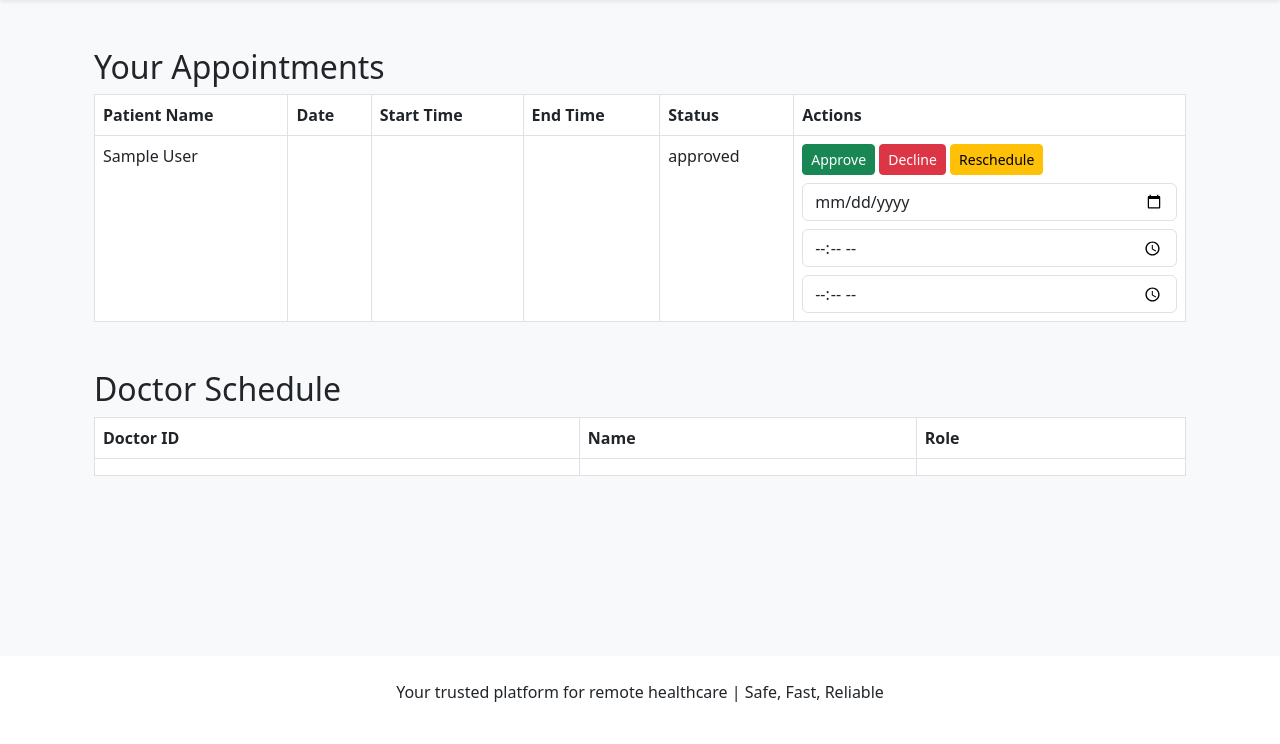
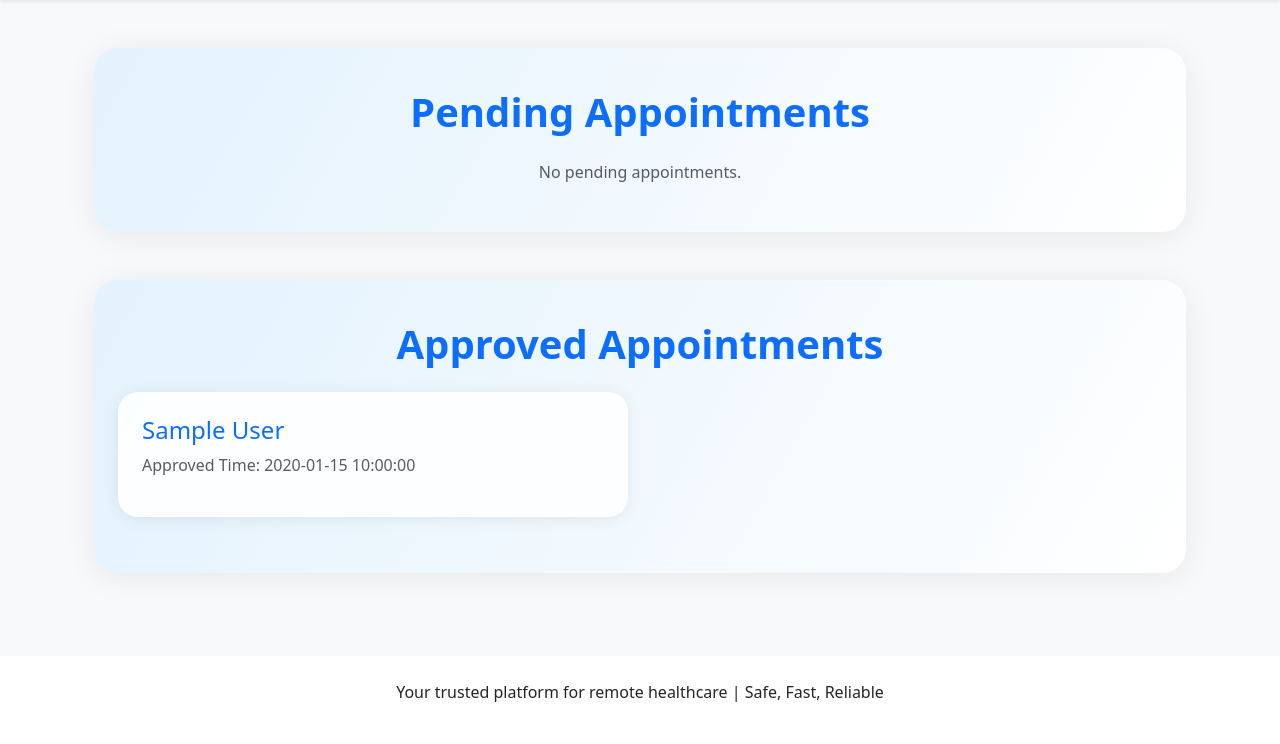
Before and after one commit to monkey-d-siyam/MediConnect, a Flask app: page /appointment/doctor_schedule in a window 1280 px wide. Shown: the part 56-800 px from the top of the page. Run offline with Flask 2, Linux system fonts and the light colour scheme; the visitor is signed in with stand-in values (Sample User, id 1); tables that the repository leaves empty or names only in its code hold one stand-in row (values such as "Sample post"); lists and menus that the app fills with data are empty; some libraries are stand-ins or nearby versions.

Commit message:
Appointment System updated

```diff
--- a/appointment/routes.py
+++ b/appointment/routes.py
@@ -1,4 +1,5 @@
 from flask import render_template, request, redirect, url_for, flash, session, Blueprint
+from datetime import datetime, timedelta
 
 from .forms import SearchDoctorForm
 from extensions import mysql
@@ -23,42 +24,178 @@
         if form.validate_on_submit():
             query = f"%{form.search.data}%"
             cursor = mysql.connection.cursor(DictCursor)
+            try:
+                cursor.execute("""
+                    SELECT DISTINCT u.userid AS doctor_id, u.name, dp.specialization
+                    FROM user u
+                    JOIN doctor_profile dp ON u.userid = dp.doctor_id
+                    WHERE u.role = 'doctor' AND (u.name LIKE %s OR dp.specialization LIKE %s)
+                """, (query, query))
+                doctors = cursor.fetchall()
+            except Exception as e:
+                flash('An error occurred while searching for doctors.', 'danger')
+                print(e)
+
+        # Fetch the patient's appointments
+        cursor = mysql.connection.cursor(DictCursor)
+        try:
             cursor.execute("""
-                SELECT DISTINCT u.userid AS doctor_id, u.name, dp.specialization
-                FROM user u
-                JOIN doctor_profile dp ON u.userid = dp.doctor_id
-                WHERE u.role = 'doctor' AND (u.name LIKE %s OR dp.specialization LIKE %s)
-            """, (query, query))
-            doctors = cursor.fetchall()
+                SELECT a.appointment_id, a.appointment_date, a.status, u.name AS doctor_name
+                FROM appointments a
+                JOIN user u ON a.doctor_id = u.userid
+                WHERE a.patient_id = %s
+                ORDER BY a.appointment_date DESC
+            """, (session['id'],))
+            appointments = cursor.fetchall()
+        except Exception as e:
+            flash('An error occurred while fetching your appointments.', 'danger')
+            print(e)
 
-        if request.method == 'POST' and 'doctor_id' in request.form:
-            doctor_id = request.form['doctor_id']
+        return render_template('appointment/patient_appointment_booking.html', form=form, doctors=doctors, appointments=appointments)
+    return redirect(url_for('core.login'))
+
+@appointment.route('/doctor_schedule', methods=['GET', 'POST'])
+def doctor_own_schedule():
+    if 'loggedin' in session and session['role'] == 'doctor':
+        cursor = mysql.connection.cursor(DictCursor)
+
+        # Fetch pending appointments
+        cursor.execute("""
+            SELECT a.appointment_id, u.name AS patient_name, a.appointment_date, a.status
+            FROM appointments a
+            JOIN user u ON a.patient_id = u.userid
+            WHERE a.doctor_id = %s AND a.status = 'pending'
+        """, (session['id'],))
+        pending_appointments = cursor.fetchall()
+
+        # Fetch approved appointments
+        cursor.execute("""
+            SELECT a.appointment_id, u.name AS patient_name, a.appointment_date, a.status
+            FROM appointments a
+            JOIN user u ON a.patient_id = u.userid
+            WHERE a.doctor_id = %s AND a.status = 'approved'
+        """, (session['id'],))
+        approved_appointments = cursor.fetchall()
+
+        # Handle POST request for updating appointment status
+        if request.method == 'POST':
+            appointment_id = request.form['appointment_id']  # Get the specific appointment ID
+            new_status = request.form['status']
+            if new_status == 'rescheduled':
+                new_date = request.form['new_date']
+                new_time = request.form['new_time']
+                new_datetime = f"{new_date} {new_time}:00"
+                cursor.execute("""
+                    UPDATE appointments
+                    SET status = %s, appointment_date = %s
+                    WHERE appointment_id = %s
+                """, (new_status, new_datetime, appointment_id))
+            else:
+                cursor.execute("""
+                    UPDATE appointments
+                    SET status = %s
+                    WHERE appointment_id = %s
+                """, (new_status, appointment_id))
+            mysql.connection.commit()
+            flash('Appointment updated successfully!', 'success')
+            return redirect(url_for('appointment.doctor_own_schedule'))
+
+        return render_template('appointment/doctor_schedule.html', pending_appointments=pending_appointments, approved_appointments=approved_appointments)
+    return redirect(url_for('core.login'))
+
+@appointment.route('/doctor_schedule/<int:doctor_id>', methods=['GET', 'POST'])
+def doctor_schedule(doctor_id):
+    if 'loggedin' in session and session['role'] == 'patient':
+        cursor = mysql.connection.cursor(DictCursor)
+
+        # Fetch booked slots for the doctor
+        cursor.execute("""
+            SELECT TIME(appointment_date) AS time_slot
+            FROM appointments
+            WHERE doctor_id = %s AND DATE(appointment_date) = CURDATE()
+        """, (doctor_id,))
+        booked_slots = [slot['time_slot'].strftime("%H:%M") for slot in cursor.fetchall()]
+
+        # Generate available time slots (20-minute intervals)
+        start_time = datetime.strptime("09:00", "%H:%M")
+        end_time = datetime.strptime("17:00", "%H:%M")
+        time_slots = []
+        while start_time < end_time:
+            time_slots.append(start_time.strftime("%H:%M"))
+            start_time += timedelta(minutes=20)
+
+        # Remove already booked slots
+        available_slots = [slot for slot in time_slots if slot not in booked_slots]
+
+        if request.method == 'POST':
             appointment_date = request.form['appointment_date']
-            status = 'Pending'
+            appointment_time = request.form['appointment_time']
+            status = 'pending'
 
-            cursor = mysql.connection.cursor()
+            # Combine date and time into a single datetime object
+            appointment_datetime = f"{appointment_date} {appointment_time}:00"
+
             cursor.execute("""
                 INSERT INTO appointments (patient_id, doctor_id, appointment_date, status, created_at)
                 VALUES (%s, %s, %s, %s, NOW())
-            """, (session['id'], doctor_id, appointment_date, status))
+            """, (session['id'], doctor_id, appointment_datetime, status))
             mysql.connection.commit()
-            flash('Appointment booked successfully!', 'success')
+            flash('Appointment request sent successfully!', 'success')
             return redirect(url_for('appointment.patient_appointment_booking'))
 
-        return render_template('appointment/patient_appointment_booking.html', form=form, doctors=doctors)
+        return render_template('appointment/doctor_schedule.html', doctor_id=doctor_id, available_slots=available_slots, booked_slots=booked_slots)
     return redirect(url_for('core.login'))
 
-@appointment.route('/doctor_schedule', methods=['GET', 'POST'])
-def doctor_schedule():
-    if 'loggedin' in session and session['role'] == 'doctor':
+@appointment.route('/doctor_available_slot/<int:doctor_id>', methods=['GET', 'POST'])
+def doctor_available_slot(doctor_id):
+    if 'loggedin' in session and session['role'] == 'patient':
         cursor = mysql.connection.cursor(DictCursor)
+
+        # Fetch booked slots for the doctor
         cursor.execute("""
-            SELECT a.appointment_id, u.name AS patient_name, a.appointment_date, a.status
-            FROM appointments a
-            JOIN patient_profile p ON a.patient_id = p.patient_id
-            JOIN user u ON p.patient_id = u.userid
-            WHERE a.doctor_id = %s
-        """, (session['id'],))
-        appointments = cursor.fetchall()
-        return render_template('appointment/doctor_schedule.html', appointments=appointments)
+            SELECT TIME(appointment_date) AS time_slot
+            FROM appointments
+            WHERE doctor_id = %s AND DATE(appointment_date) = CURDATE()
+        """, (doctor_id,))
+        booked_slots = [slot['time_slot'].strftime("%H:%M") for slot in cursor.fetchall()]
+
+        # Generate available time slots (20-minute intervals)
+        start_time = datetime.strptime("09:00", "%H:%M")
+        end_time = datetime.strptime("17:00", "%H:%M")
+        time_slots = []
+        while start_time < end_time:
+            time_slots.append(start_time.strftime("%H:%M"))
+            start_time += timedelta(minutes=20)
+
+        # Remove already booked slots
+        available_slots = [slot for slot in time_slots if slot not in booked_slots]
+
+        if request.method == 'POST':
+            appointment_date = request.form['appointment_date']
+            appointment_time = request.form['appointment_time']
+            status = 'pending'
+
+            # Combine date and time into a single datetime object
+            appointment_datetime = f"{appointment_date} {appointment_time}:00"
+
+            # Check if the slot is already booked
+            cursor.execute("""
+                SELECT COUNT(*) AS count
+                FROM appointments
+                WHERE doctor_id = %s AND appointment_date = %s
+            """, (doctor_id, appointment_datetime))
+            result = cursor.fetchone()
+
+            if result['count'] == 0:  # Slot is not booked
+                cursor.execute("""
+                    INSERT INTO appointments (patient_id, doctor_id, appointment_date, status, created_at)
+                    VALUES (%s, %s, %s, %s, NOW())
+                """, (session['id'], doctor_id, appointment_datetime, status))
+                mysql.connection.commit()
+                flash('Appointment request sent successfully!', 'success')
+                return redirect(url_for('appointment.patient_appointment_booking'))
+            else:
+                flash('The selected time slot is already booked. Please choose another slot.', 'danger')
+
+        return render_template('appointment/doctor_available_slot.html', doctor_id=doctor_id, available_slots=available_slots)
     return redirect(url_for('core.login'))
--- a/appointment/templates/appointment/doctor_schedule.html
+++ b/appointment/templates/appointment/doctor_schedule.html
@@ -1,69 +1,71 @@
 {% extends "layout.html" %}
 
-{% block title %}Doctor Appointments{% endblock %}
+{% block title %}Doctor Schedule{% endblock %}
 
 {% block content %}
-<div class="container mt-5">
-    <h2>Your Appointments</h2>
-    {% if appointments %}
-    <table class="table table-bordered">
-        <thead>
-            <tr>
-                <th>Patient Name</th>
-                <th>Date</th>
-                <th>Start Time</th>
-                <th>End Time</th>
-                <th>Status</th>
-                <th>Actions</th>
-            </tr>
-        </thead>
-        <tbody>
-            {% for appointment in appointments %}
-            <tr>
-                <td>{{ appointment.patient_name }}</td>
-                <td>{{ appointment.date }}</td>
-                <td>{{ appointment.start_time }}</td>
-                <td>{{ appointment.end_time }}</td>
-                <td>{{ appointment.status }}</td>
-                <td>
+<style>
+    .schedule-bg {
+        background: linear-gradient(120deg, #e3f2fd 0%, #fff 100%);
+        border-radius: 1.5rem;
+        box-shadow: 0 4px 32px rgba(0, 0, 0, 0.07);
+        padding: 2.5rem 1.5rem 2rem 1.5rem;
+        margin-bottom: 3rem;
+    }
+    .appointment-card {
+        background: rgba(255, 255, 255, 0.85);
+        border-radius: 1.25rem;
+        box-shadow: 0 2px 16px rgba(0, 0, 0, 0.08);
+        backdrop-filter: blur(2px);
+        transition: transform 0.2s, box-shadow 0.2s;
+    }
+    .appointment-card:hover {
+        transform: translateY(-4px) scale(1.01);
+        box-shadow: 0 8px 32px rgba(79, 140, 255, 0.10);
+    }
+</style>
+
+<div class="container my-5">
+    <div class="schedule-bg">
+        <h1 class="text-center text-primary fw-bold mb-4">Pending Appointments</h1>
+        {% if pending_appointments %}
+        <div class="row">
+            {% for appointment in pending_appointments %}
+            <div class="col-md-6 mb-4">
+                <div class="appointment-card p-4">
+                    <h4 class="text-primary">{{ appointment.patient_name }}</h4>
+                    <p class="text-muted">Requested Time: {{ appointment.appointment_date }}</p>
                     <form method="POST">
-                        <input type="hidden" name="appointment_id" value="{{ appointment.id }}">
-                        <button name="action" value="approve" class="btn btn-success btn-sm">Approve</button>
-                        <button name="action" value="decline" class="btn btn-danger btn-sm">Decline</button>
-                        <button name="action" value="reschedule" class="btn btn-warning btn-sm">Reschedule</button>
-                        <input type="date" name="new_date" class="form-control mt-2">
-                        <input type="time" name="new_start_time" class="form-control mt-2">
-                        <input type="time" name="new_end_time" class="form-control mt-2">
+                        <input type="hidden" name="appointment_id" value="{{ appointment.appointment_id }}">
+                        <div class="d-flex justify-content-between">
+                            <button type="submit" name="status" value="approved" class="btn btn-gradient">Approve</button>
+                            <button type="submit" name="status" value="cancelled" class="btn btn-danger">Cancel</button>
+                        </div>
                     </form>
-                </td>
-            </tr>
+                </div>
+            </div>
             {% endfor %}
-        </tbody>
-    </table>
-    {% else %}
-    <p>No appointments found.</p>
-    {% endif %}
-</div>
+        </div>
+        {% else %}
+        <p class="text-center text-muted">No pending appointments.</p>
+        {% endif %}
+    </div>
 
-<div class="container mt-5">
-    <h2>Doctor Schedule</h2>
-    <table class="table table-bordered">
-        <thead>
-            <tr>
-                <th>Doctor ID</th>
-                <th>Name</th>
-                <th>Role</th>
-            </tr>
-        </thead>
-        <tbody>
-            {% for appointment in appointments %}
-            <tr>
-                <td>{{ appointment[0] }}</td>
-                <td>{{ appointment[1] }}</td>
-                <td>{{ appointment[2] }}</td>
-            </tr>
+    <div class="schedule-bg">
+        <h1 class="text-center text-primary fw-bold mb-4">Approved Appointments</h1>
+        {% if approved_appointments %}
+        <div class="row">
+            {% for appointment in approved_appointments %}
+            <div class="col-md-6 mb-4">
+                <div class="appointment-card p-4">
+                    <h4 class="text-primary">{{ appointment.patient_name }}</h4>
+                    <p class="text-muted">Approved Time: {{ appointment.appointment_date }}</p>
+                </div>
+            </div>
             {% endfor %}
-        </tbody>
-    </table>
+        </div>
+        {% else %}
+        <p class="text-center text-muted">No approved appointments.</p>
+        {% endif %}
+    </div>
 </div>
 {% endblock %}
--- a/templates/layout.html
+++ b/templates/layout.html
@@ -59,7 +59,7 @@
                                 </li>
                             {% elif session['role'] == 'doctor' %}
                                 <li class="nav-item">
-                                    <a class="nav-link" href="{{ url_for('appointment.doctor_schedule') }}">Appointments</a>
+                                    <a class="nav-link" href="{{ url_for('appointment.doctor_own_schedule') }}">Appointments</a>
                                 </li>
                                 <li class="nav-item">
                                     <a class="nav-link" href="{{ url_for('core.doctor_dashboard') }}">Dashboard</a>
```
Also changed, not shown: appointment/templates/appointment/doctor_available_slot.html (added, +53 -0 lines), appointment/templates/appointment/patient_appointment_booking.html (+96 -23 lines).
